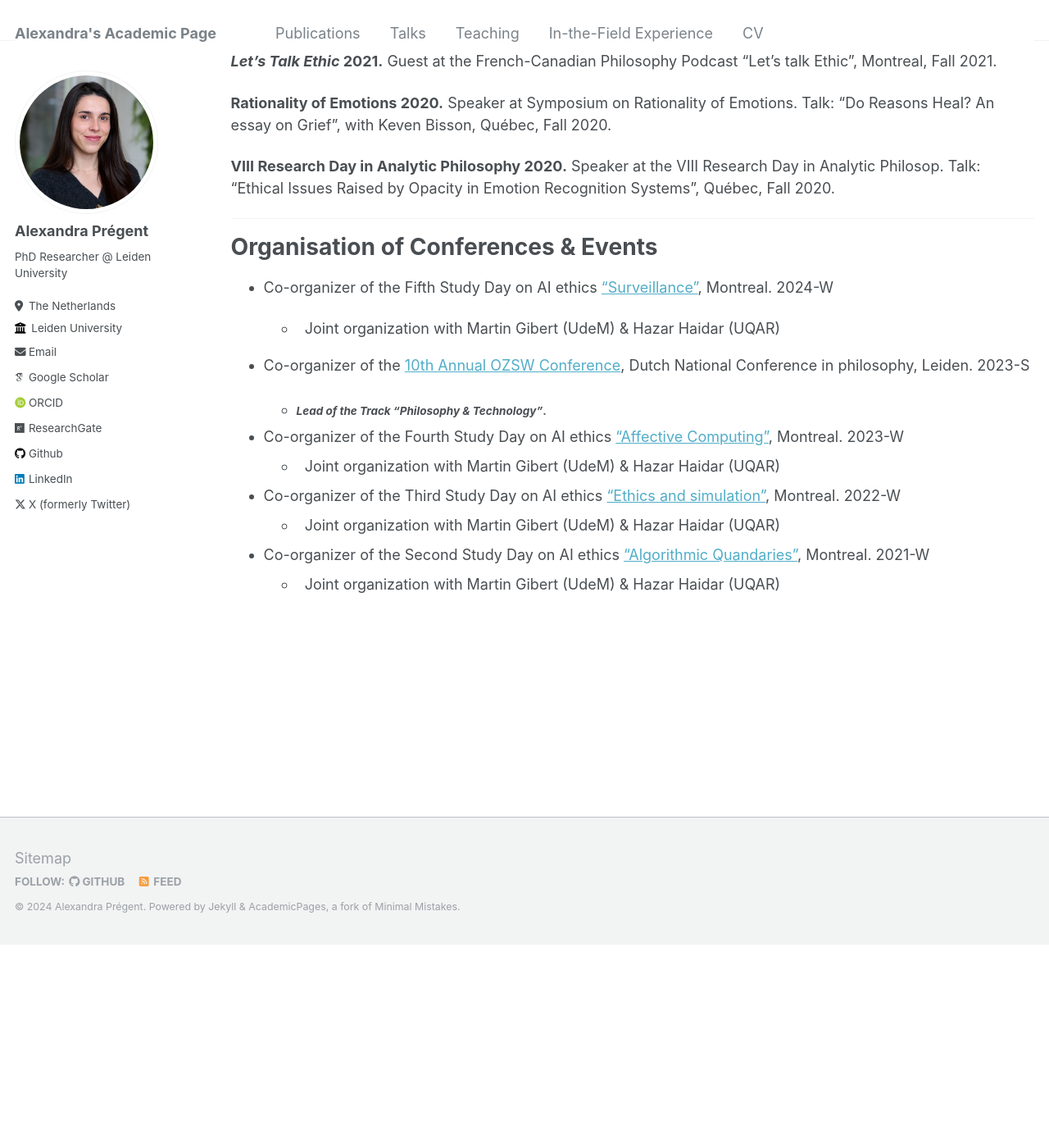
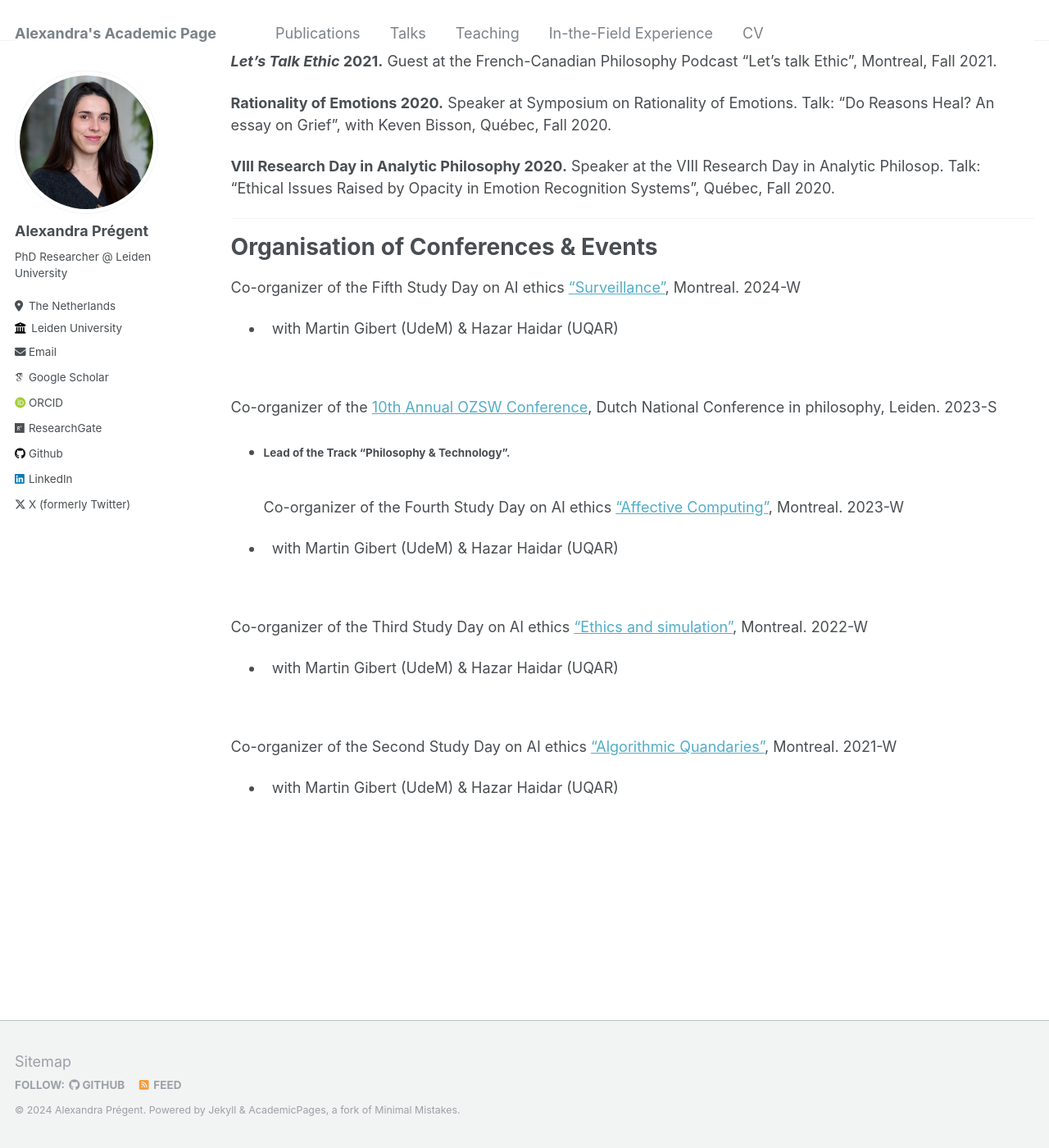
Before and after one commit to AlexandraPregent/AlexandraPregent.github.io, a Jekyll site: the page built from _pages/cv.md, in a window 1280 px wide and 1400 px high, scrolled down 3199 px. Shown: the whole window at 82% size. Built offline with Jekyll 4.4.1, drawn with Linux system fonts in a browser that asks for light colours; some web fonts are replaced; before the commit the page ends 4350 px from its top, so only the background shows below that.

Commit message:
Update cv.md

```diff
--- a/_pages/cv.md
+++ b/_pages/cv.md
@@ -147,19 +147,23 @@ ___
 
 # Organisation of Conferences & Events
 
-* Co-organizer of the Fifth Study Day on AI ethics ["Surveillance"](https://www.obvia.ca/evenements/5e-journee-detude-en-ethique-de-lia-cre-obvia-surveillance), Montreal. 2024-W
+Co-organizer of the Fifth Study Day on AI ethics ["Surveillance"](https://www.obvia.ca/evenements/5e-journee-detude-en-ethique-de-lia-cre-obvia-surveillance), Montreal. 2024-W
+  *  &nbsp; with Martin Gibert (UdeM) & Hazar Haidar (UQAR)
 
-  *  &nbsp; Joint organization with Martin Gibert (UdeM) & Hazar Haidar (UQAR)
+&nbsp;
 
-* Co-organizer of the [10th Annual OZSW Conference](https://www.ozsw.nl/2023-conference/), Dutch National Conference in philosophy, Leiden. 2023-S
+Co-organizer of the [10th Annual OZSW Conference](https://www.ozsw.nl/2023-conference/), Dutch National Conference in philosophy, Leiden. 2023-S
+   * ###### Lead of the Track “Philosophy & Technology”.
+&nbsp;
+Co-organizer of the Fourth Study Day on AI ethics [“Affective Computing”](https://www.obvia.ca/evenements/4e-journee-detude-en-ethique-de-lia-sur-linformatique-affective), Montreal. 2023-W
+   * &nbsp; with Martin Gibert (UdeM) & Hazar Haidar (UQAR)
 
-   * ###### *Lead of the Track “Philosophy & Technology”*.
+&nbsp;
 
-* Co-organizer of the Fourth Study Day on AI ethics [“Affective Computing”](https://www.obvia.ca/evenements/4e-journee-detude-en-ethique-de-lia-sur-linformatique-affective), Montreal. 2023-W
-   * &nbsp; Joint organization with Martin Gibert (UdeM) & Hazar Haidar (UQAR)
+Co-organizer of the Third Study Day on AI ethics [“Ethics and simulation”](https://www.lecre.umontreal.ca/%C3%A9v%C3%A8nement/ethique-et-simulation-de-lia-a-la-realite-virtuelle/), Montreal. 2022-W
+   * &nbsp; with Martin Gibert (UdeM) & Hazar Haidar (UQAR)
 
-* Co-organizer of the Third Study Day on AI ethics [“Ethics and simulation”](https://www.lecre.umontreal.ca/%C3%A9v%C3%A8nement/ethique-et-simulation-de-lia-a-la-realite-virtuelle/), Montreal. 2022-W
-   * &nbsp; Joint organization with Martin Gibert (UdeM) & Hazar Haidar (UQAR)
+&nbsp;
 
-* Co-organizer of the Second Study Day on AI ethics [“Algorithmic Quandaries”](https://iid.ulaval.ca/evenements/colloque-2e-journee-detude-sur-lethique-des-algorithmes/), Montreal. 2021-W
-   * &nbsp; Joint organization with Martin Gibert (UdeM) & Hazar Haidar (UQAR)
+Co-organizer of the Second Study Day on AI ethics [“Algorithmic Quandaries”](https://iid.ulaval.ca/evenements/colloque-2e-journee-detude-sur-lethique-des-algorithmes/), Montreal. 2021-W
+   * &nbsp; with Martin Gibert (UdeM) & Hazar Haidar (UQAR)
```
